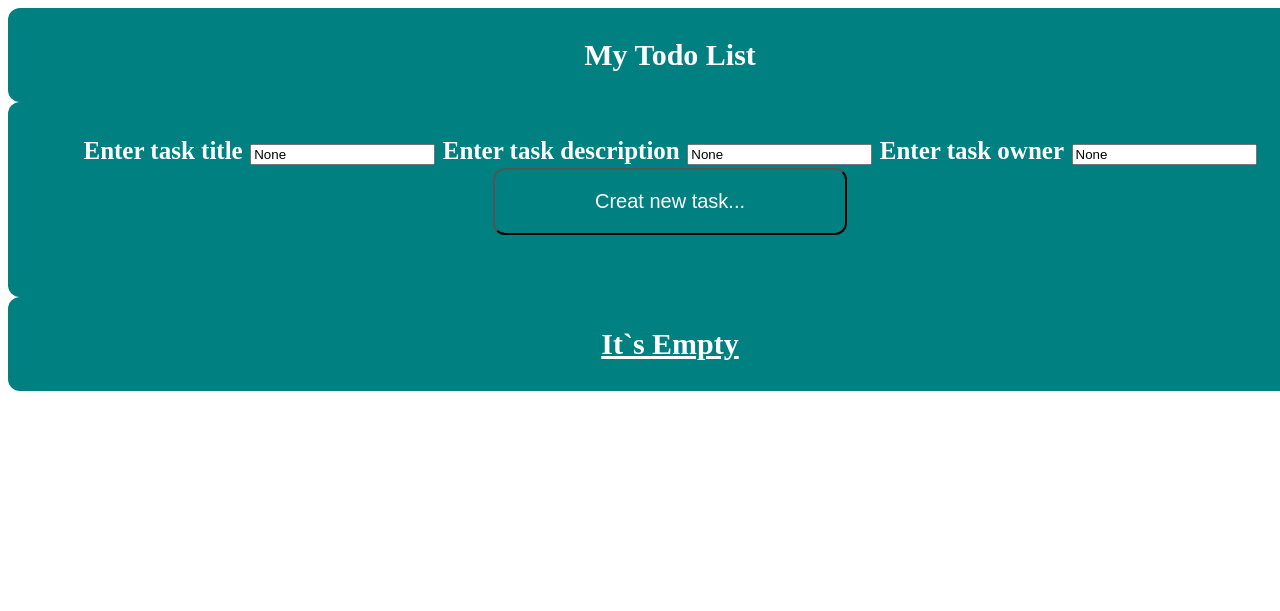
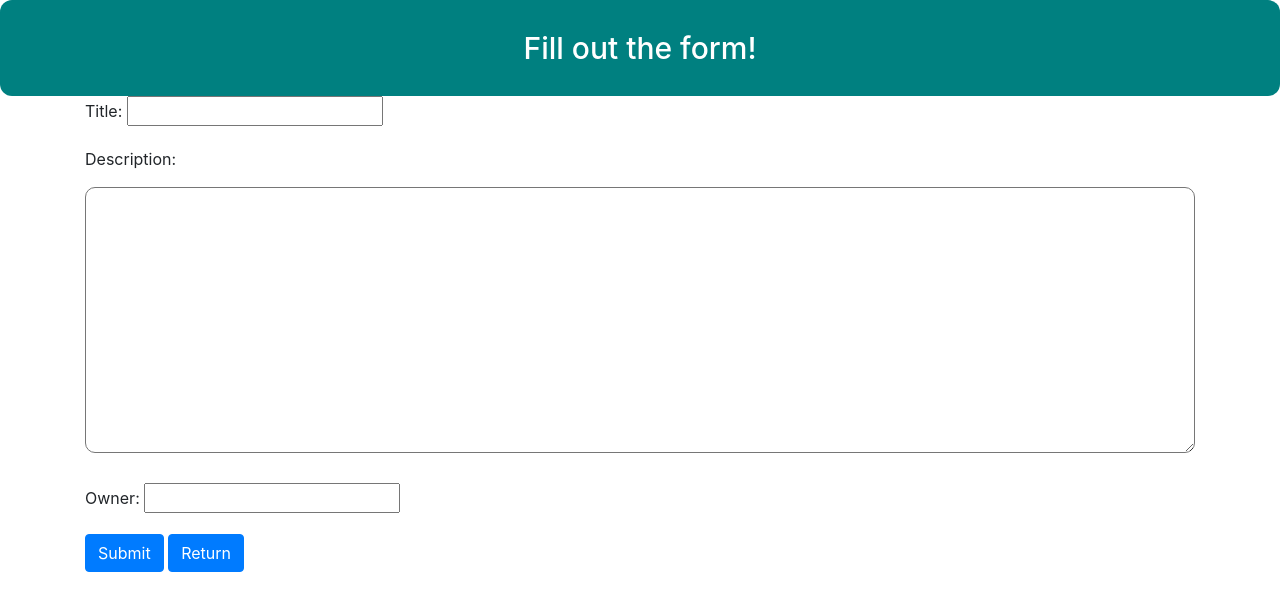
Before and after one commit to borislavstoychev/SoftUni_web, a Django app: page /creat-task in a window 1280 px wide; the page is wider, and only the part inside the window is pictured. Shown: the top 611 px of that part. Run offline with Django 3.2, Linux system fonts and the light colour scheme; data that the repository does not hold is empty; some libraries are stand-ins or nearby versions.

Commit message:
todo app

```diff
--- a/todo_project/static/css/main.css
+++ b/todo_project/static/css/main.css
@@ -38,15 +38,11 @@
         padding: 10px;
     }
 
-    div.container {
+    div.container-xxl {
         width: 100%;
         background: teal;
-        display: inline-block;
-        flex-direction: column;
-        margin: 0 auto;
-        padding: 30px;
-        border-radius: 10px;
-        /*float: right;*/
+        margin: auto;
+        padding: 10px;
     }
     .header {
   width: 100%;
--- /dev/null
+++ b/todo_project/templates/todo_app/create.html
@@ -0,0 +1,24 @@
+{% load static %}
+<!DOCTYPE html>
+<html lang="en">
+<head>
+    <meta charset="UTF-8">
+    <title>New TODO</title>
+    <link rel="stylesheet"
+          href="https://stackpath.bootstrapcdn.com/bootstrap/4.5.2/css/bootstrap.min.css"
+          integrity="sha384-JcKb8q3iqJ61gNV9KGb8thSsNjpSL0n8PARn9HuZOnIxN0hoP+VmmDGMN5t9UJ0Z"
+          crossorigin="anonymous">
+    <link rel="stylesheet" type="text/css" href="{% static 'css/main.css' %}">
+</head>
+<body>
+<h1 class="header">Fill out the form!</h1>
+<div class="container">
+    <form method="post" class="form-message">
+        {% csrf_token %}
+        {{ form.as_p }}
+        <input type="submit" class="btn btn-primary" value='Submit'>
+        <a class="btn btn-primary" href="{% url 'main' %}">Return</a>
+    </form>
+</div>
+</body>
+</html>
--- a/todo_project/todo_app/forms.py
+++ b/todo_project/todo_app/forms.py
@@ -1,11 +1,39 @@
-from django.forms import Form, CharField, TextInput, HiddenInput
+from django.core.validators import EmailValidator
+from django.forms import Form, CharField, TextInput, HiddenInput, Textarea, ValidationError, IntegerField, NumberInput, \
+    EmailField, EmailInput, PasswordInput
+import re
+
+
+def check_for_name(value):
+    if not value[0].isupper():
+        raise ValidationError('The name must start with an uppercase letter.')
+
+
+def check_for_age(value):
+    if value < 0:
+        raise ValidationError('The age cannot be less than zero.')
+
+
+def check_for_pass(value):
+    if not re.fullmatch(r'([a-zA-Z0-9]).{7,}$', value):
+        raise ValidationError("Enter a valid password.")
+
+
+def clean_bot_catcher(value):
+    if value:
+        raise ValidationError('This form was created by a bot')
 
 
 class TodoForm(Form):
-    title = CharField(required=True)
-    description = CharField(required=True)
-    owner = CharField(required=True)
-    bot_catcher = CharField(
-        widget=HiddenInput,
-        required=False,
-    )
+    title = CharField(max_length=20, validators=[check_for_name])
+    description = CharField(widget=Textarea)
+    owner = CharField(max_length=100)
+
+
+class FormName(Form):
+    name = CharField(validators=[check_for_name])
+    age = IntegerField(widget=NumberInput, validators=[check_for_age])
+    email = EmailField(widget=EmailInput, validators=[EmailValidator])
+    password = CharField(widget=PasswordInput, validators=[check_for_pass])
+    text = CharField(widget=Textarea)
+    bot_catcher = CharField(required=False, widget=HiddenInput, max_length=0, validators=[clean_bot_catcher])
--- a/todo_project/todo_app/urls.py
+++ b/todo_project/todo_app/urls.py
@@ -1,7 +1,7 @@
 from django.urls import path
 
 from todo_app import views
-from todo_app.views import create_todo, dell_todo, change_todo_state, edit_task, index
+from todo_app.views import create_todo, dell_todo, change_todo_state, edit_task, index, log_in
 
 urlpatterns = [
     path('', index, name='main'),
@@ -9,5 +9,9 @@
     path('edit/<int:pk>', edit_task, name='edit task'),
     path('todos-dell/<int:pk>', dell_todo),
     path('todo-change-state/<int:pk>', change_todo_state),
+    path('create/', create_todo, name='create_todo'),
+    path('delete/<int:pk>', dell_todo, name='delete_todo'),
+    path('update/<int:pk>', edit_task, name='update_todo'),
+    path('login/', log_in, name='login')
 
 ]
--- a/todo_project/todo_app/views.py
+++ b/todo_project/todo_app/views.py
@@ -1,7 +1,8 @@
+from django.forms import CharField, Textarea
 from django.shortcuts import render, redirect
 
 # Create your views here.
-from todo_app.forms import TodoForm
+from todo_app.forms import TodoForm, FormName
 from todo_app.models import Todo, Person
 
 
@@ -15,21 +16,35 @@
         'pk': pk,
     }
 
-    return render(request, 'index.html', context)
+    return render(request, 'todo_app/index.html', context)
 
 
 def edit_task(request, pk):
     todo = Todo.objects.get(pk=pk)
     if request.method == 'GET':
         form = TodoForm(initial=todo.__dict__)
-        todo.delete()
-        return index(request, form, 'edit task', pk=pk)
+        return render(request, "todo_app/edit.html", {'form': form})
+    else:
+        form = TodoForm(request.POST)
+        if not form.is_valid():
+            render(request, "todo_app/edit.html", {'form': form})
+        todo.text = form.cleaned_data['title']
+        todo.description = form.cleaned_data['description']
+        owner_name = form.cleaned_data['owner']
+        owner = Person.objects.filter(name=owner_name).first()
+        if not owner:
+            owner = Person(name=owner_name)
+            owner.save()
+        todo.owner = owner
+        todo.save()
+        return render(request, 'todo_app/create.html', {"form": form})
 
 
 def create_todo(request):
     form = TodoForm(request.POST)
     if not form.is_valid():
-        return index(request, form)
+        form = TodoForm(field_order=[CharField(), CharField(widget=Textarea), CharField(max_length=100)])
+        return render(request, 'todo_app/create.html', {'form': form})
     text = form.cleaned_data['title']
     description = form.cleaned_data['description']
     owner_name = form.cleaned_data['owner']
@@ -43,7 +58,21 @@
         owner=owner,
     )
     todo.save()
-    return redirect('/')
+    return redirect("/")
+
+
+def log_in(request):
+    form = FormName(request.POST)
+    if not form.is_valid():
+        return render(request, 'todo_app/create.html', {"form": form})
+    name = form.cleaned_data['name']
+    age = form.cleaned_data['age']
+    email = form.cleaned_data['email']
+    password = form.cleaned_data['password']
+    tex = form.cleaned_data['text']
+    bot_catcher = form.cleaned_data['bot_catcher']
+
+    return render(request, 'todo_app/login.html', {'form': form})
 
 
 def dell_todo(request, pk):
```
Also changed, not shown: other parts of todo_project/static/css/main.css (+28 -19 lines), todo_project/templates/todo_app/edit.html (added, +24 -0 lines), todo_project/templates/todo_app/index.html (added, +32 -0 lines), todo_project/templates/todo_app/login.html (added, +20 -0 lines).
